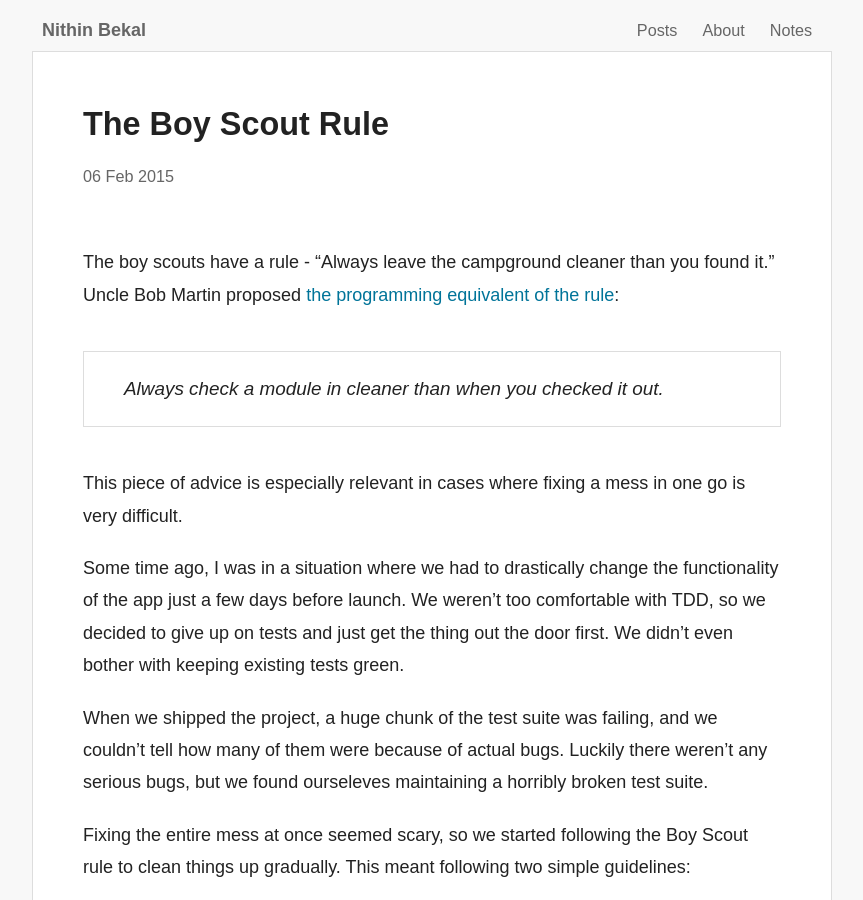
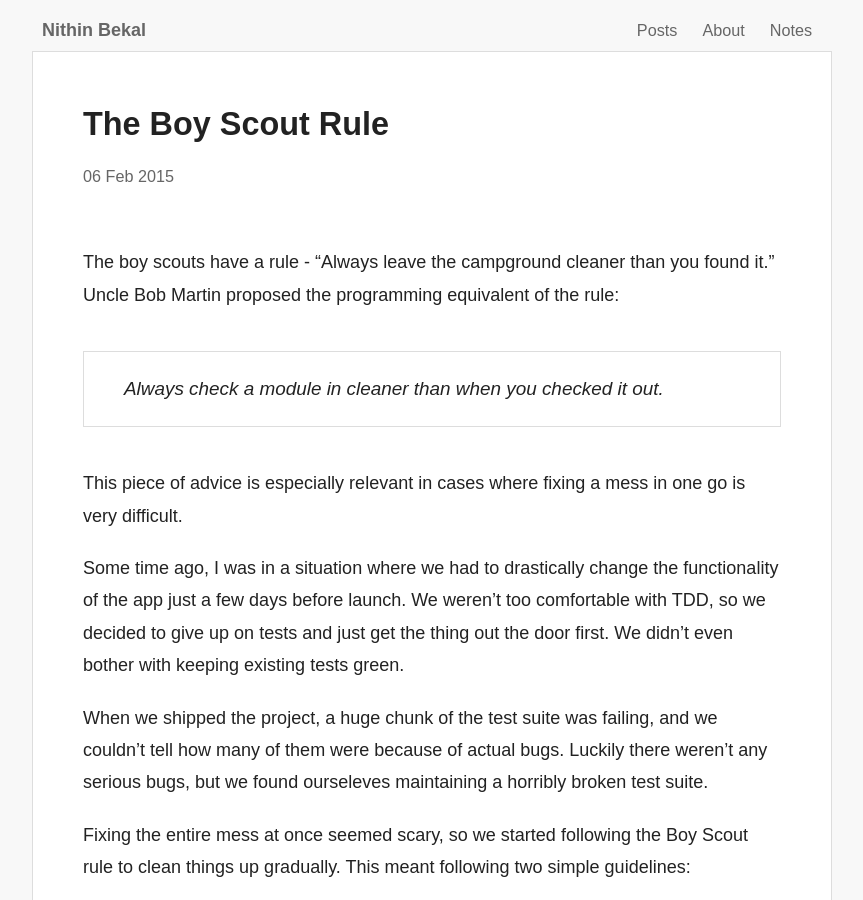
Before and after one commit to nithinbekal/nithinbekal.github.io, a Jekyll site: the page built from _posts/2015-02-06-boy-scout-rule.md, in a window 1280 px wide and 900 px high. Shown: the whole window, without its empty margins (208-1071 px from the left). Built offline with Jekyll 4.4.1, drawn with Linux system fonts in a browser that asks for light colours; comment, search, counter and statistics services are not loaded; some of the changed lines change nothing that is shown.

Commit message:
Remove dead link

```diff
--- a/_posts/2015-02-06-boy-scout-rule.md
+++ b/_posts/2015-02-06-boy-scout-rule.md
@@ -8,7 +8,7 @@ categories: refactoring
 The boy scouts have a rule -
 "Always leave the campground cleaner than you found it."
 Uncle Bob Martin proposed
-[the programming equivalent of the rule](http://programmer.97things.oreilly.com/wiki/index.php/The_Boy_Scout_Rule):
+the programming equivalent of the rule:
 
 > Always check a module in cleaner than when you checked it out.
 
```
